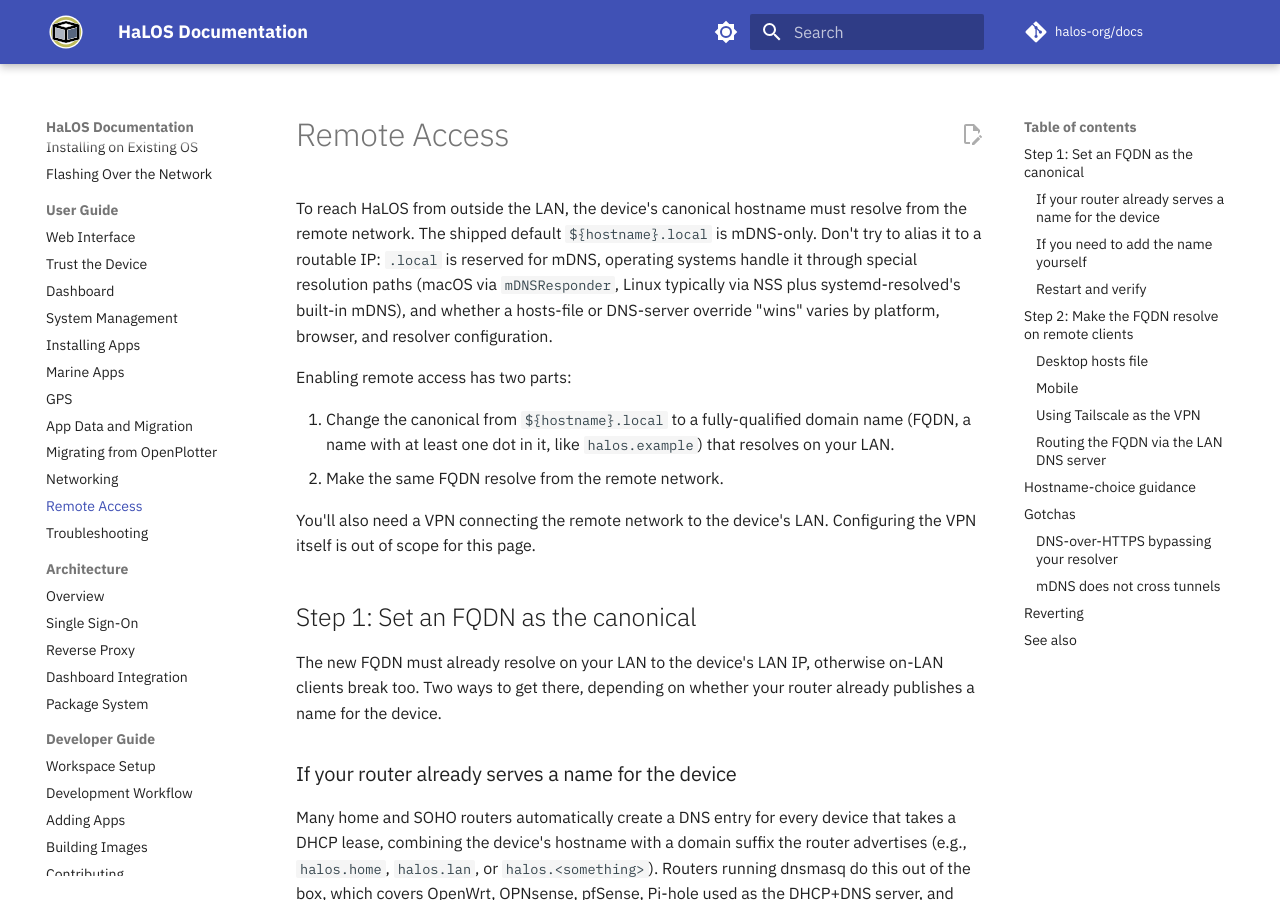
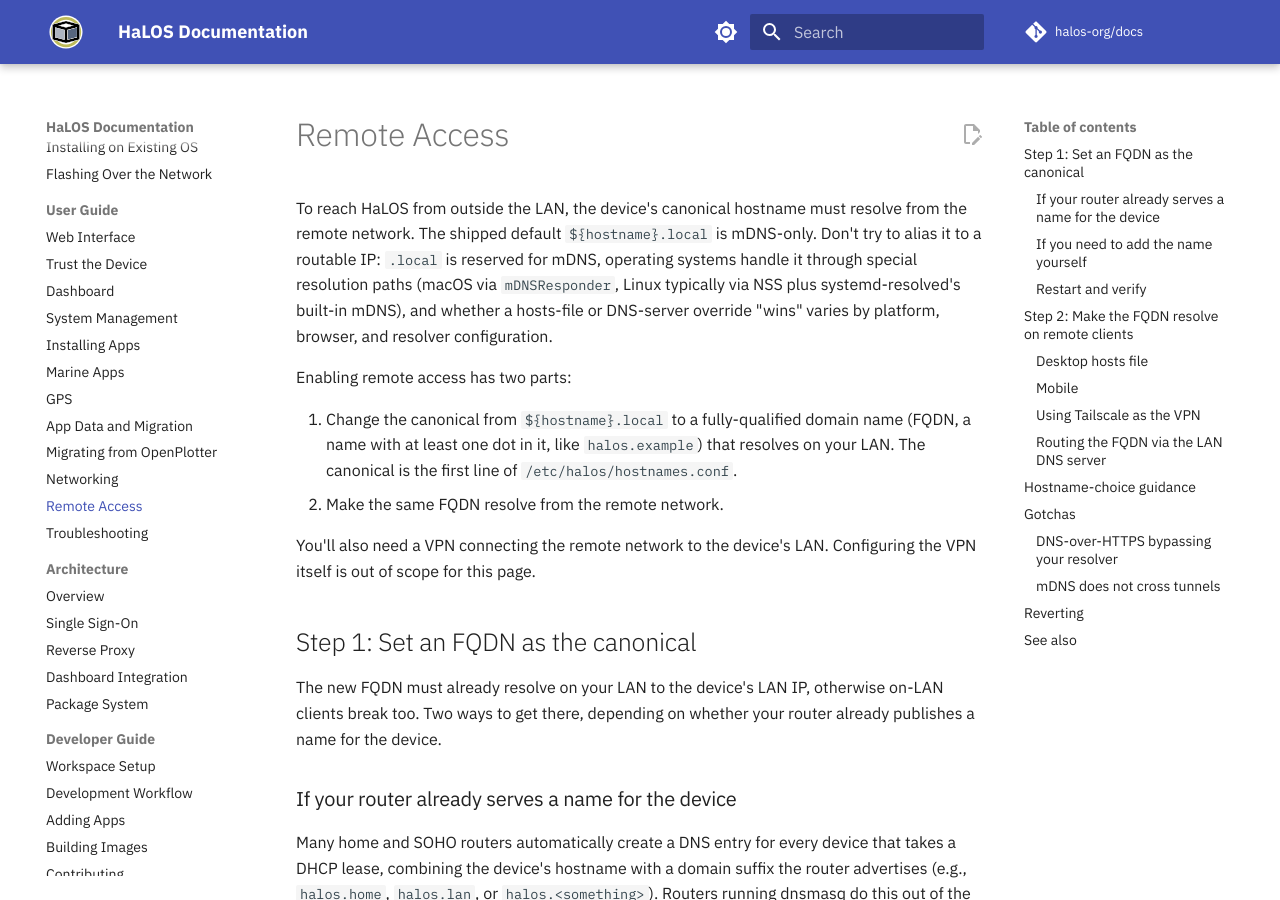
Before and after one commit to halos-org/docs, an MkDocs documentation site: the page built from docs/user-guide/remote-access-vpn.md, in a window 1280 px wide and 900 px high. Built offline with MkDocs 1.6.1 and Material for MkDocs 9.7.7, drawn with Linux system fonts in a browser that asks for light colours; comment, search, counter and statistics services are not loaded.

Commit message:
docs(remote-access): name the config file up front
The two-part summary at the top described what to change without saying
where it lives.

Co-Authored-By: Claude Opus 5 (1M context) <noreply@anthropic.com>

```diff
--- a/docs/user-guide/remote-access-vpn.md
+++ b/docs/user-guide/remote-access-vpn.md
@@ -4,7 +4,7 @@ To reach HaLOS from outside the LAN, the device's canonical hostname must resolv
 
 Enabling remote access has two parts:
 
-1. Change the canonical from `${hostname}.local` to a fully-qualified domain name (FQDN, a name with at least one dot in it, like `halos.example`) that resolves on your LAN.
+1. Change the canonical from `${hostname}.local` to a fully-qualified domain name (FQDN, a name with at least one dot in it, like `halos.example`) that resolves on your LAN. The canonical is the first line of `/etc/halos/hostnames.conf`.
 2. Make the same FQDN resolve from the remote network.
 
 You'll also need a VPN connecting the remote network to the device's LAN. Configuring the VPN itself is out of scope for this page.
```
